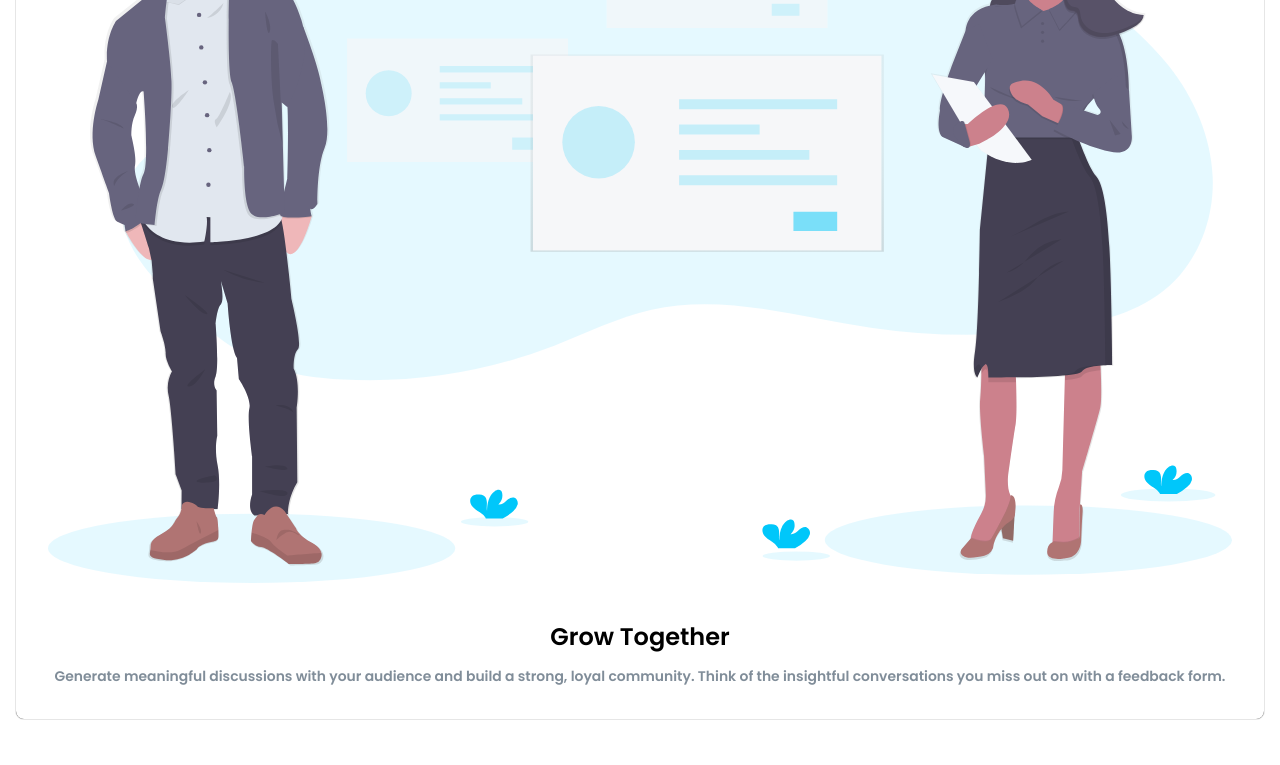
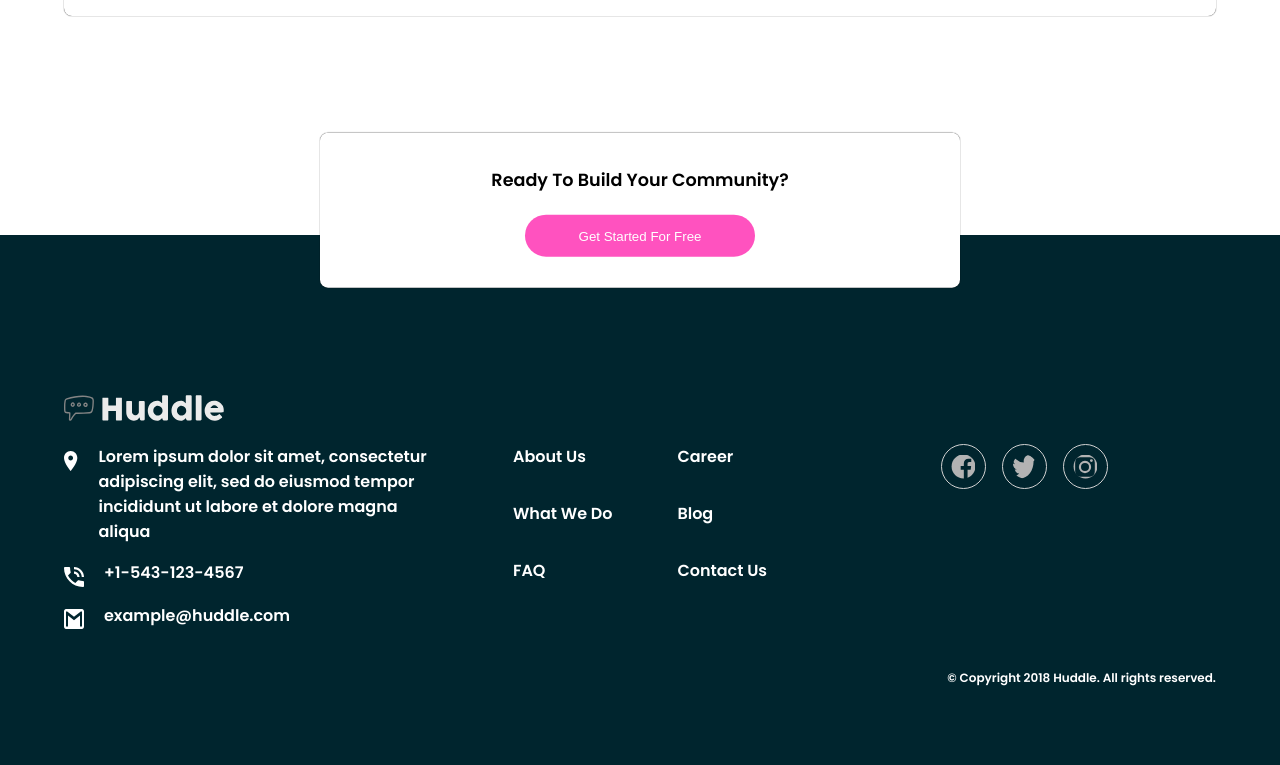
Before and after one commit to JulianLivrone/Huddle-landing-page-with-alternating-feature-blocks, a plain HTML site: page index.html in a window 1280 px wide. Shown: the part 1760-2525 px from the top of the page. Drawn offline with Linux system fonts and the light colour scheme.

Commit message:
Added media query to large desktop view

```diff
--- a/index.html
+++ b/index.html
@@ -65,7 +65,7 @@
       </section>
       <section class="section section-flowing-conversations">
         <img
-          class="section__image"
+          class="section__image section-flowing-conversations__image"
           src="./images/illustration-flowing-conversation.svg"
           alt=""
         />
@@ -137,22 +137,34 @@
           </li>
         </ul>
         <ul class="footer__list-other-pages">
-          <li class="footer__list-other-pages-item">
+          <li
+            class="footer__list-other-pages-item footer__list-other-pages-item-about"
+          >
             <a class="footer__list-other-pages-item-link" href="">About Us</a>
           </li>
-          <li class="footer__list-other-pages-item">
+          <li
+            class="footer__list-other-pages-item footer__list-other-pages-item-wedo"
+          >
             <a class="footer__list-other-pages-item-link" href="">What We Do</a>
           </li>
-          <li class="footer__list-other-pages-item">
+          <li
+            class="footer__list-other-pages-item footer__list-other-pages-faq"
+          >
             <a class="footer__list-other-pages-item-link" href="">FAQ</a>
           </li>
-          <li class="footer__list-other-pages-item">
+          <li
+            class="footer__list-other-pages-item footer__list-other-pages-item-career"
+          >
             <a class="footer__list-other-pages-item-link" href="">Career</a>
           </li>
-          <li class="footer__list-other-pages-item">
+          <li
+            class="footer__list-other-pages-item footer__list-other-pages-item-blog"
+          >
             <a class="footer__list-other-pages-item-link" href="">Blog</a>
           </li>
-          <li class="footer__list-other-pages-item">
+          <li
+            class="footer__list-other-pages-item footer__list-other-pages-item-contact"
+          >
             <a class="footer__list-other-pages-item-link" href="">Contact Us</a>
           </li>
         </ul>
--- a/style.css
+++ b/style.css
@@ -77,7 +77,7 @@ body {
   grid-template-columns: 1fr;
   justify-items: center;
   align-items: center;
-  padding: 2em 4em;
+  padding: 2em;
   width: 100%;
 }
 
@@ -96,7 +96,7 @@ body {
 }
 
 /* =================
-   1.2. Typography
+   2.2. Typography
    ================= */
 
 .header__title {
@@ -114,23 +114,20 @@ body {
 }
 
 /* =================
-   1.3. Assets
+   2.3. Assets
    ================= */
 
 .header__nav-image {
-  width: 40%;
-  /* max-width: 12rem; */
-  height: 100%;
+  width: 10rem;
 }
 
 .header__image {
   width: 100%;
-  /* max-width: 40rem; */
   height: 100%;
 }
 
 /* =================
-   1.4. Components
+   2.4. Components
    ================= */
 
 .button.header__nav-button {
@@ -180,7 +177,6 @@ body {
   background: white;
   transform: translateY(50%);
   width: 100%;
-  /* max-width: 30rem; */
 }
 
 /* =================
@@ -256,7 +252,7 @@ footer {
     contrast(103%);
   width: 50%;
   height: 100%;
-  /* max-width: 10rem; */
+  max-width: 10rem;
 }
 
 .footer__image-icon {
@@ -326,11 +322,190 @@ footer {
      ========== 2. HEADER ==========
      =============================== */
 
+  /* =================
+   2.1. Layout
+   ================= */
+  .header__container-info {
+    display: grid;
+    grid-template-columns: 1fr 1fr;
+    justify-items: center;
+    align-items: center;
+    gap: 2em;
+  }
+
+  .header__container-info-text {
+    display: flex;
+    flex-direction: column;
+    justify-content: center;
+    align-items: flex-start;
+  }
+
+  /* =================
+   2.2. Typography
+   ================= */
+
+  .header__title {
+    text-align: left;
+    font-size: 3.2rem;
+    margin-bottom: 0.25em;
+  }
+
+  .header__sub-title {
+    text-align: left;
+    font-size: 1rem;
+  }
+
+  /* =================
+   2.3. Assets
+   ================= */
+
+  .header__image {
+    height: auto;
+  }
+
+  /* =================
+   2.4. Components
+   ================= */
+
   /* ===============================
      ========== 3. MAIN ==========
      =============================== */
 
+  /* =================
+   3.1. Layout
+   ================= */
+  .main {
+    padding: 4em;
+  }
+
+  .section {
+    flex-direction: row-reverse;
+    justify-content: space-between;
+  }
+
+  .section.section-flowing-conversations {
+    flex-direction: row;
+  }
+
+  .section.section-build-community {
+    flex-direction: column;
+    transform: translateY(75%);
+    max-width: 50vw;
+  }
+
+  .section.section-grow-together {
+    padding-left: 0%;
+  }
+
+  .section__container-info {
+    width: 50%;
+    padding-left: 10%;
+  }
+
+  /* =================
+   3.2. Typography
+   ================= */
+
+  .section__title {
+    text-align: left;
+  }
+
+  .section__sub-title {
+    text-align: left;
+  }
+
+  /* =================
+   3.3. Assets
+   ================= */
+
+  .section__image {
+    width: 30%;
+  }
+
+  .section__image.section-flowing-conversations__image {
+    margin-left: 7.5%;
+  }
+
+  /* =================
+   3.4. Components
+   ================= */
+
   /* ===============================
-     ========== 3. FOOTER ==========
+     ========== 4. FOOTER ==========
      =============================== */
+
+  /* =================
+   4.1. Layout
+   ================= */
+  footer {
+    padding: 4em;
+    padding-top: 10em;
+  }
+
+  .footer_section-contact-information {
+    display: grid;
+    grid-template-columns: repeat(3, 1fr);
+    justify-items: center;
+    align-items: start;
+  }
+
+  /* =================
+   4.2. Typography
+   ================= */
+
+  .copyright {
+    text-align: right;
+  }
+
+  /* =================
+   4.3. Assets
+   ================= */
+
+  .footer__social-media-icon {
+    width: 45px;
+    height: 45px;
+  }
+
+  /* =================
+   4.4. Components
+   ================= */
+  .footer__list-other-pages {
+    display: grid;
+    grid-template-areas:
+      'about career'
+      'wedo blog'
+      'faq contact';
+    margin: 0;
+    width: 100%;
+    justify-content: space-evenly;
+    align-items: center;
+  }
+
+  .footer__list-other-pages-item-about {
+    grid-area: about;
+  }
+
+  .footer__list-other-pages-item-wedo {
+    grid-area: wedo;
+  }
+
+  .footer__list-other-pages-item-faq {
+    grid-area: faq;
+  }
+
+  .footer__list-other-pages-item-career {
+    grid-area: career;
+  }
+
+  .footer__list-other-pages-item-blog {
+    grid-area: blog;
+  }
+
+  .footer__list-other-pages-item-contact {
+    grid-area: contact;
+  }
+
+  .footer__social-media-icons {
+    margin-top: 1em;
+  }
 }
```
